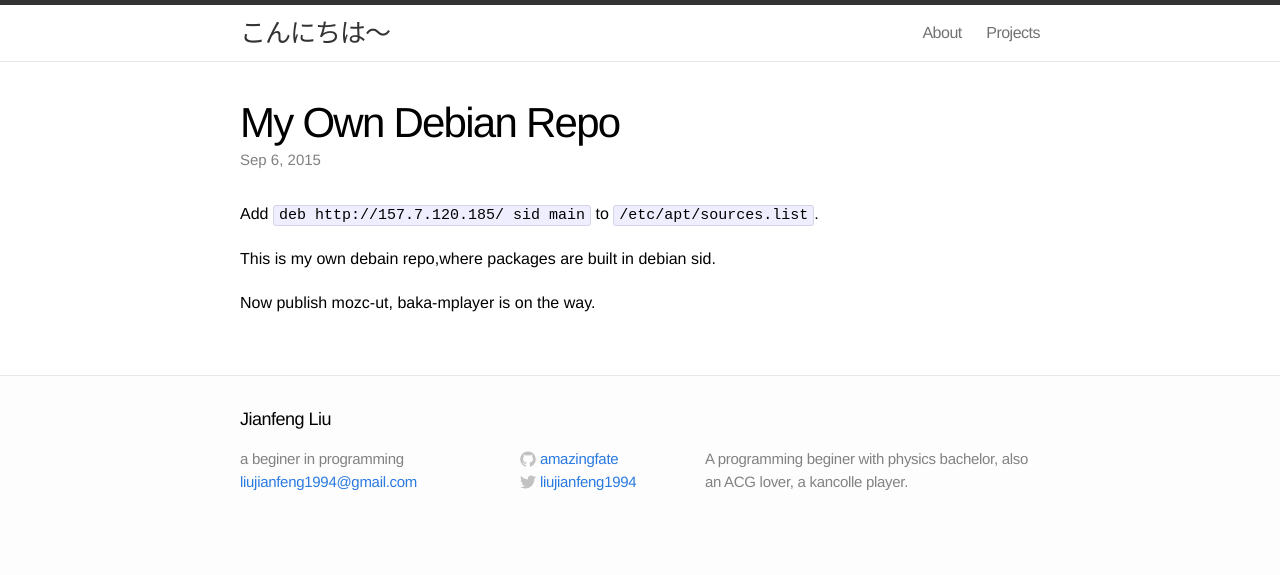
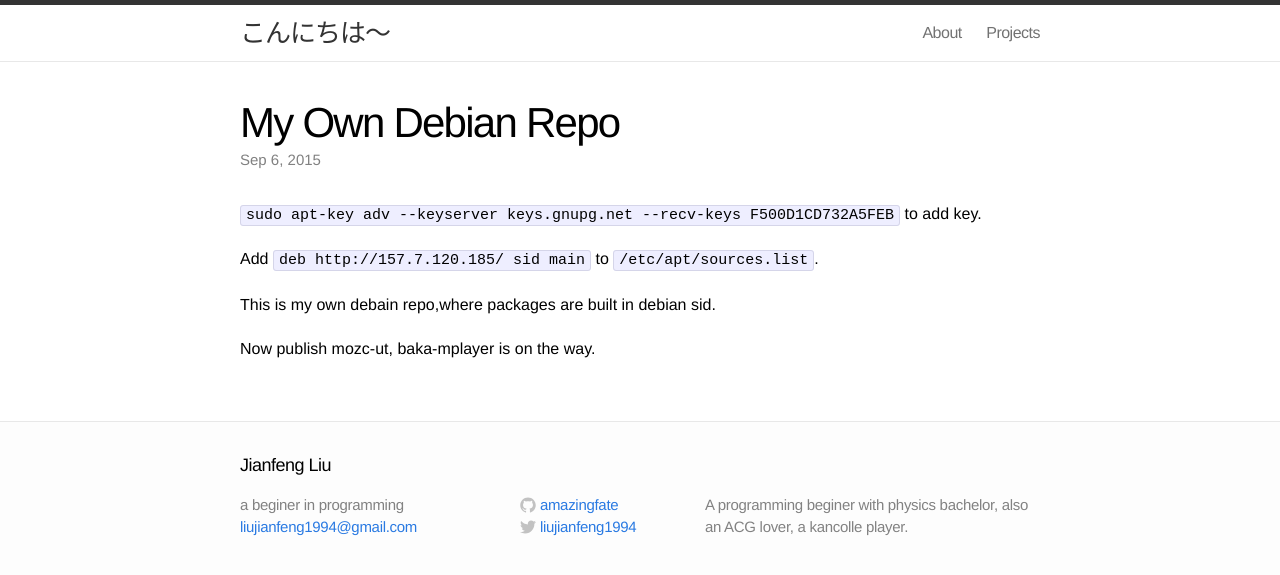
Before and after one commit to amazingfate/amazingfate.github.io, a Jekyll site: the page built from _posts/2015-09-06-my-debian-repo.md, in a window 1280 px wide. Shown: the top 575 px of the page. Built offline with Jekyll 4.4.1, drawn with Linux system fonts in a browser that asks for light colours; Markdown is read by kramdown in place of the engine named in the settings; comment, search, counter and statistics services are not loaded.

Commit message:
update post

````diff
--- a/_posts/2015-09-06-my-debian-repo.md
+++ b/_posts/2015-09-06-my-debian-repo.md
@@ -2,6 +2,8 @@
 layout: post
 title: My Own Debian Repo
 ---
+```sudo apt-key adv --keyserver keys.gnupg.net --recv-keys F500D1CD732A5FEB``` to add key.
+
 Add ```deb http://157.7.120.185/ sid main``` to ```/etc/apt/sources.list```.
 
 This is my own debain repo,where packages are built in debian sid.
````
